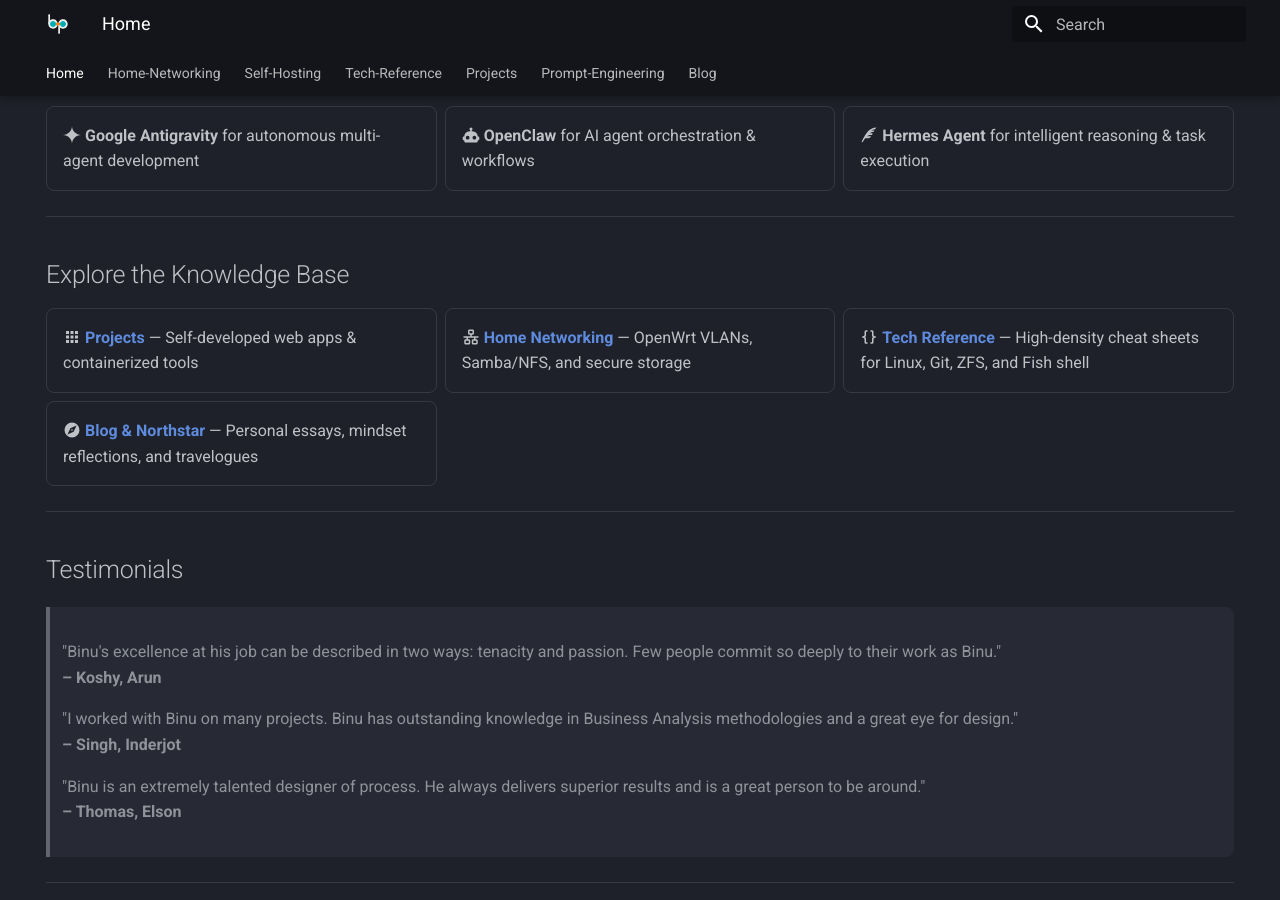
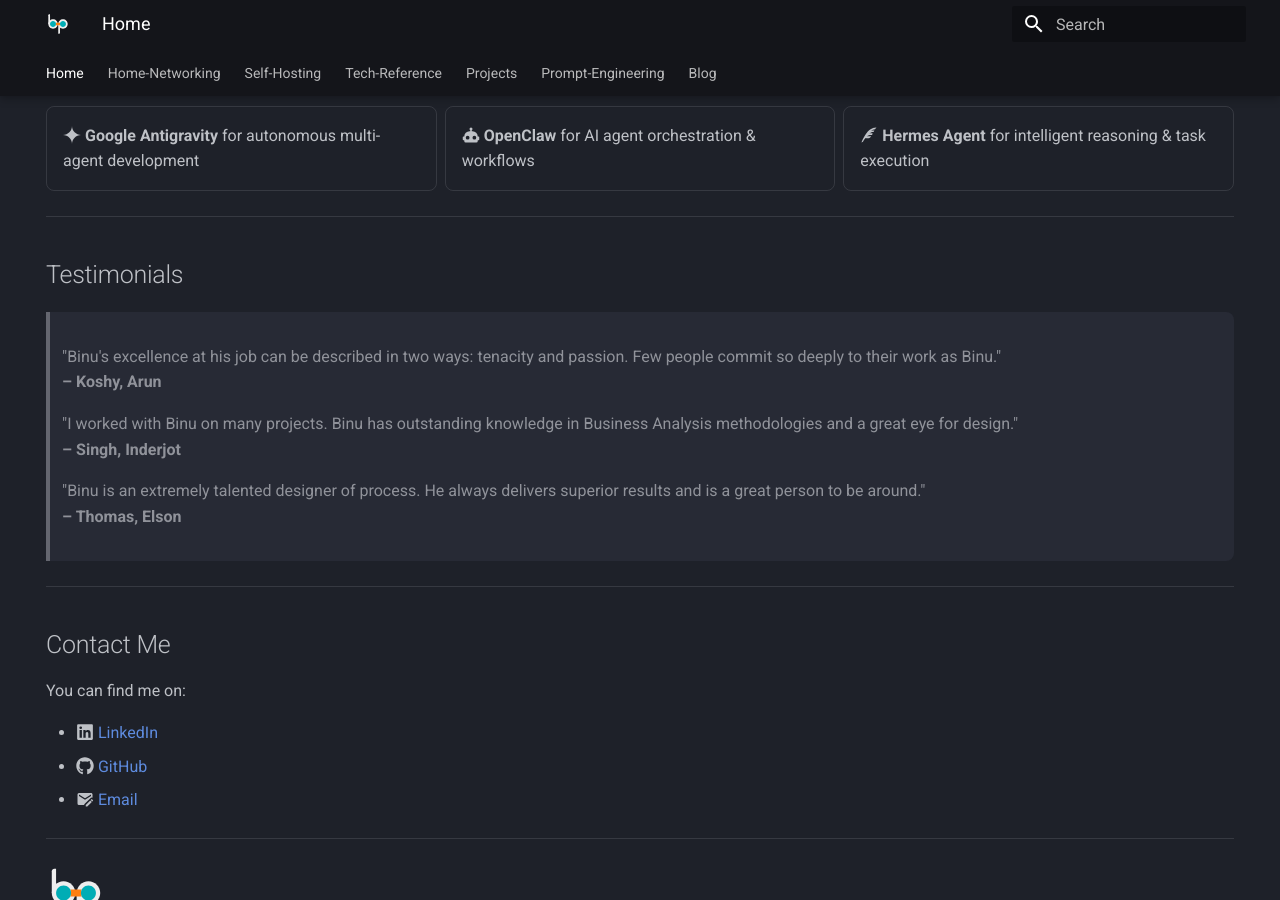
Before and after one commit to binuengoor/binupradeep-mkdocs, an MkDocs documentation site: the page built from docs/index.md, in a window 1280 px wide and 900 px high, scrolled down 1328 px. Built offline with MkDocs 1.6.1 and Material for MkDocs 9.7.7, drawn with Linux system fonts in a browser that asks for light colours.

Commit message:
Remove Explore Knowledge Base section from homepage

```diff
--- a/docs/index.md
+++ b/docs/index.md
@@ -75,17 +75,6 @@ I work with companies to conceptualize, design, and create ==**inclusive, effect
 
 ---
 
-## Explore the Knowledge Base
-
-<div class="grid cards" markdown>
--   :material-apps: __[Projects](myapps/audio-analysis-studio.md)__ — Self-developed web apps & containerized tools
--   :material-lan: __[Home Networking](networking/openwrt_vlan.md)__ — OpenWrt VLANs, Samba/NFS, and secure storage
--   :material-code-braces: __[Tech Reference](reference/Shell/fish-shell.md)__ — High-density cheat sheets for Linux, Git, ZFS, and Fish shell
--   :material-compass: __[Blog & Northstar](blog/index.md)__ — Personal essays, mindset reflections, and travelogues
-</div>
-
----
-
 ## Testimonials
 
 > "Binu's excellence at his job can be described in two ways: tenacity and passion. Few people commit so deeply to their work as Binu."
```
